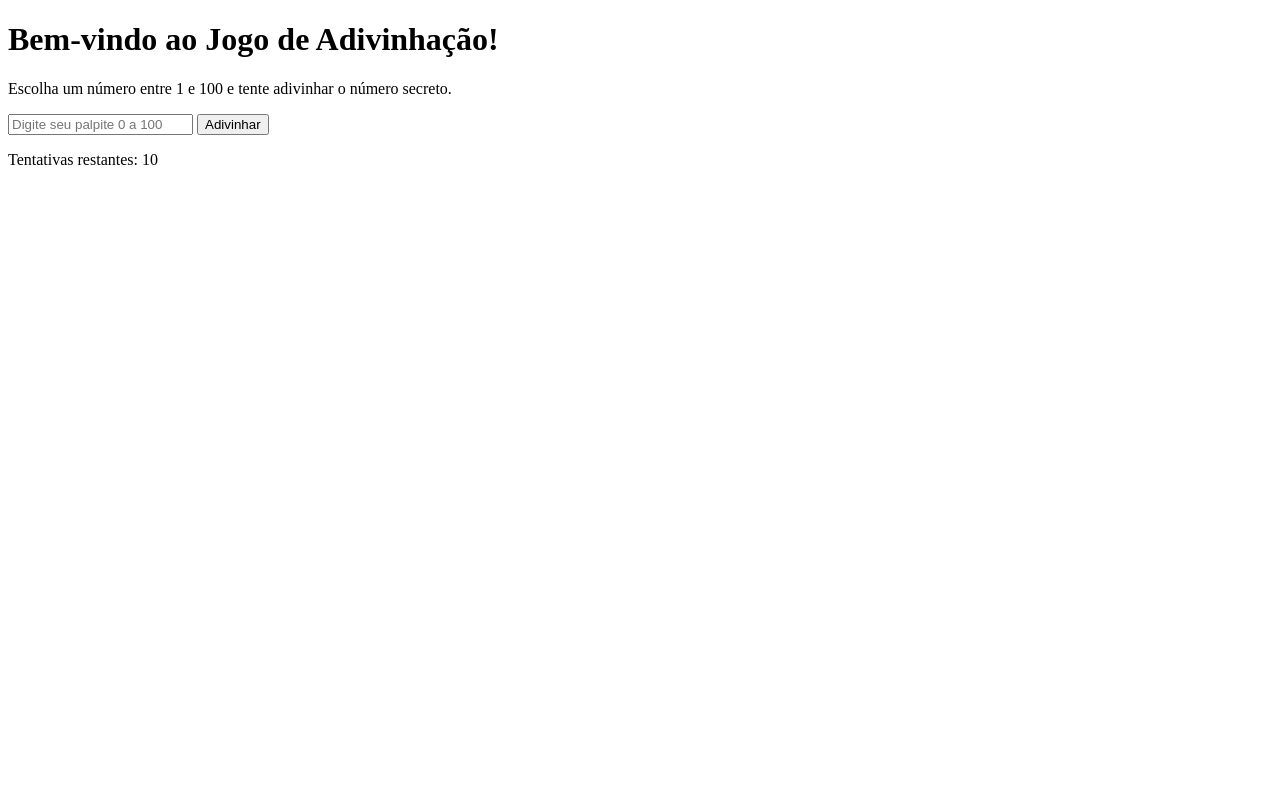
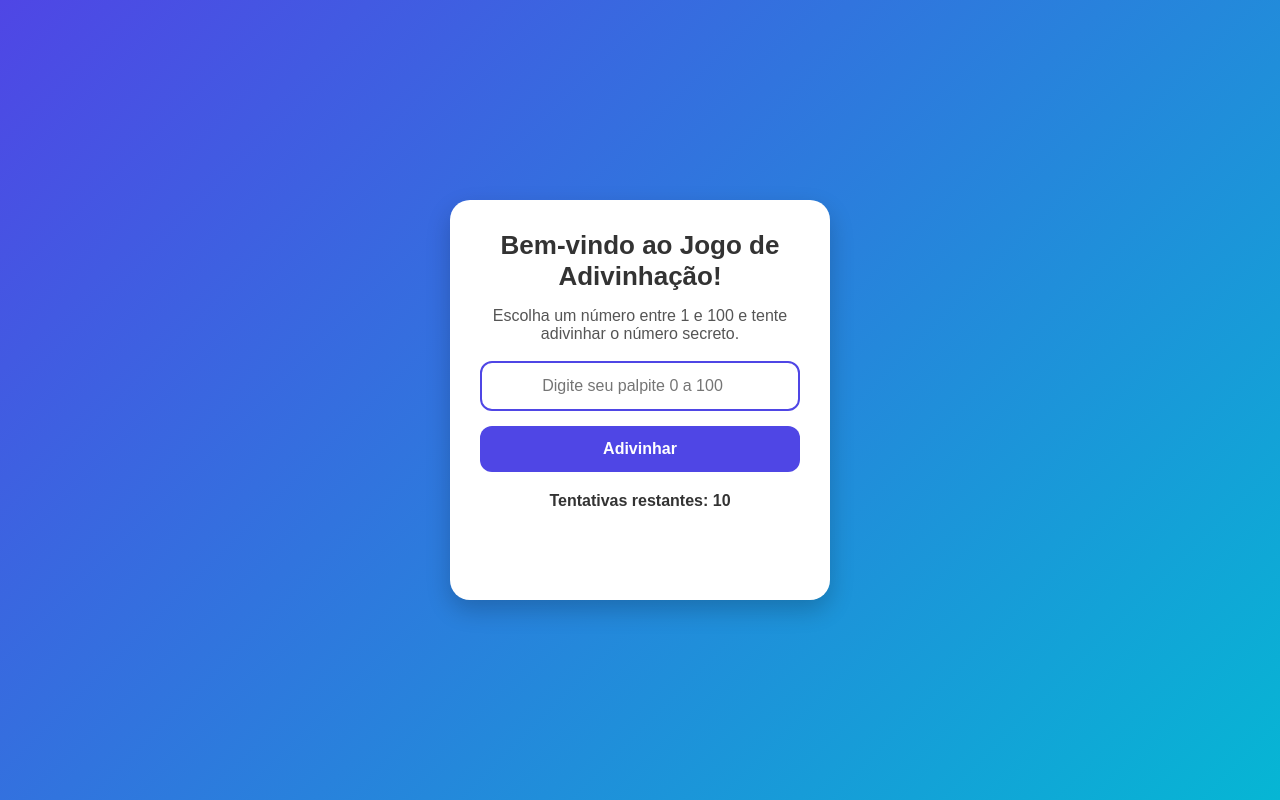
Before and after one commit to lagfix1/ATIVIDADE-3-LOGICA, a plain HTML site: page index.html in a window 1280 px wide. Drawn offline with Linux system fonts and the light colour scheme.

Commit message:
Atualiza a lógica do jogo de adivinhação, corrige a exibição das tentativas restantes e adiciona mensagens de feedback ao usuário

```diff
--- a/index.html
+++ b/index.html
@@ -11,8 +11,9 @@
         <h1>Bem-vindo ao Jogo de Adivinhação!</h1>
         <p>Escolha um número entre 1 e 100 e tente adivinhar o número secreto.</p>
         <input type="number" id="palpite" placeholder="Digite seu palpite 0 a 100">
-        <button type="button" onclick="Palpite()">Adivinhar</button>
+        <button type="button" onclick="verificarPalpite()">Adivinhar</button>
         <p id="tentativas">Tentativas restantes: 10</p>
+        <p id="mensagem"></p>
     </main>
     <script src="script_index.js"></script>
 </body>
--- a/script_index.js
+++ b/script_index.js
@@ -4,23 +4,26 @@ let tentativas = 10;
 
 //Função para exibir atulizar o número de tentativas restantes
 function atualizarTentativas() {
-    document.getElementById('tentativas').textContent = 'Tentativas restantes: {tentativas}';
+    document.getElementById('tentativas').textContent = `Tentativas restantes: ${tentativas}`;
 }
 //Função para verificar o palpite do usuário
 function verificarPalpite() {
     const palpite = parseInt(document.getElementById('palpite').value);
-    const mesnagem = document.getElementById('mensagem');
+    const mensagem = document.getElementById('mensagem');
+    //Verifica se o usuário tem tentativas restantes
     if(tentativas <= 0) {
-        mesnagem.textContent = 'Suas tentativas acabaram! O número era: ${numeroAleatorio}';
+        mensagem.textContent = `Suas tentativas acabaram! O número era: ${numeroAleatorio}`;
         return
     }
+    //Verifica se o palpite é um número válido entre 1 e 100
     if (isNaN(palpite) || palpite < 1 || palpite > 100) {
-        mesnagem.textContent = 'Por favor, insira um número válido entre 1 e 100.';
+        mensagem.textContent = 'Por favor, insira um número válido entre 1 e 100.';
         return;
     }
+    //Decrementa o número de tentativas e atualiza a interface
     tentativas--;
     atualizarTentativas();
-
+//Verifica se o palpite é correto, muito baixo ou muito alto
     if (palpite === numeroAleatorio) {
         mensagem.textContent = 'Parabéns! Você acertou o número!';
     } else if (tentativas === 0) {
--- a/style_index.css
+++ b/style_index.css
@@ -0,0 +1,78 @@
+* {
+    box-sizing: border-box;
+    margin: 0;
+    padding: 0;
+}
+
+body {
+    min-height: 100vh;
+    font-family: Arial, sans-serif;
+    background: linear-gradient(135deg, #4f46e5, #06b6d4);
+    display: flex;
+    justify-content: center;
+    align-items: center;
+}
+
+main {
+    background-color: white;
+    width: 100%;
+    max-width: 380px;
+    padding: 30px;
+    border-radius: 20px;
+    text-align: center;
+    box-shadow: 0 10px 25px rgba(0, 0, 0, 0.2);
+}
+
+h1 {
+    font-size: 26px;
+    margin-bottom: 15px;
+    color: #333;
+}
+
+p {
+    margin-bottom: 18px;
+    color: #555;
+}
+
+input {
+    width: 100%;
+    padding: 14px;
+    margin-bottom: 15px;
+    border: 2px solid #4f46e5;
+    border-radius: 12px;
+    font-size: 16px;
+    text-align: center;
+}
+
+input:focus {
+    outline: none;
+    border-color: #06b6d4;
+}
+
+button {
+    width: 100%;
+    padding: 14px;
+    border: none;
+    border-radius: 12px;
+    background-color: #4f46e5;
+    color: white;
+    font-size: 16px;
+    font-weight: bold;
+    cursor: pointer;
+}
+
+button:hover {
+    background-color: #3730a3;
+}
+
+#tentativas {
+    margin-top: 20px;
+    font-weight: bold;
+    color: #333;
+}
+
+#mensagem {
+    min-height: 24px;
+    font-weight: bold;
+    color: #4f46e5;
+}
```
